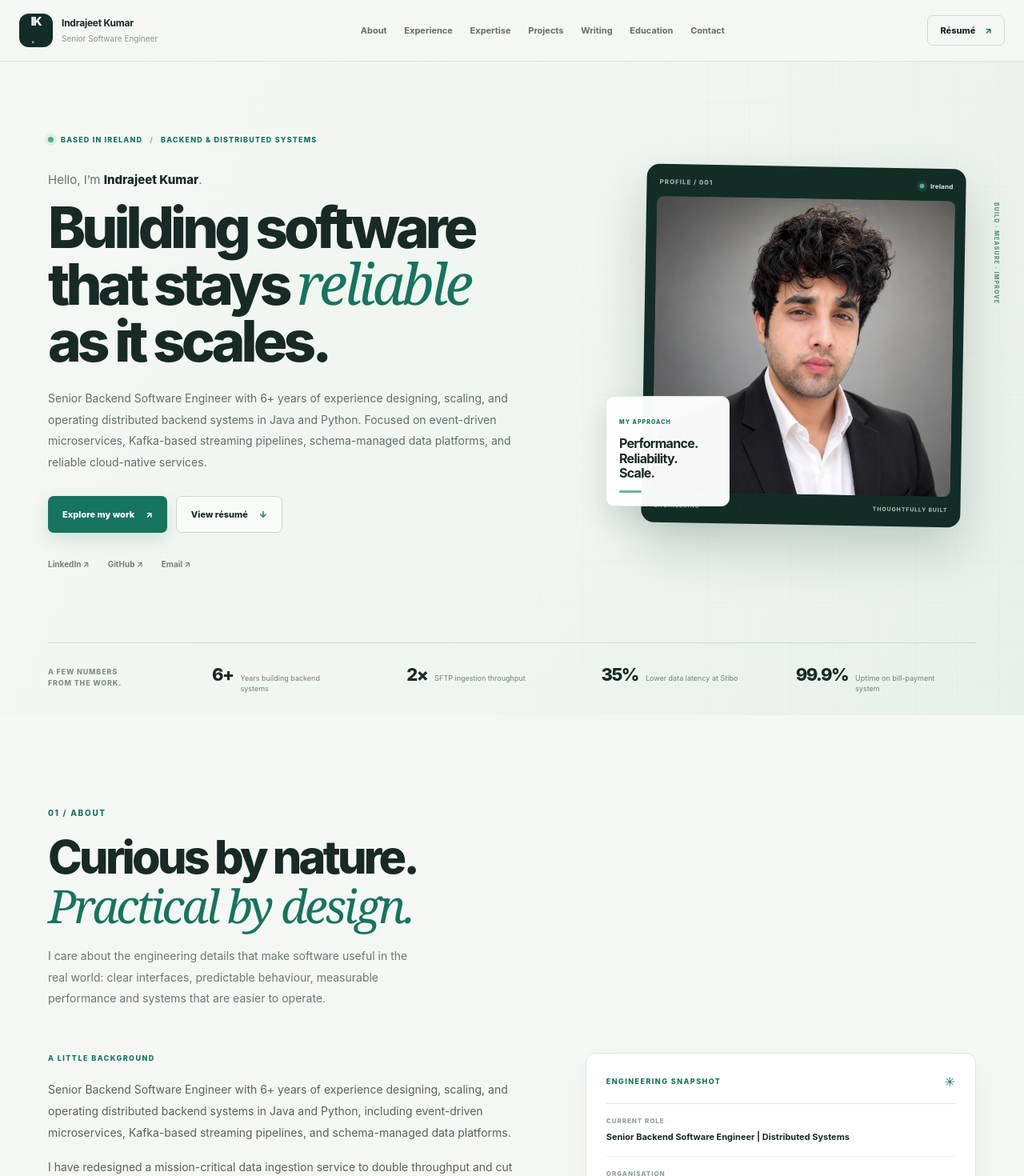
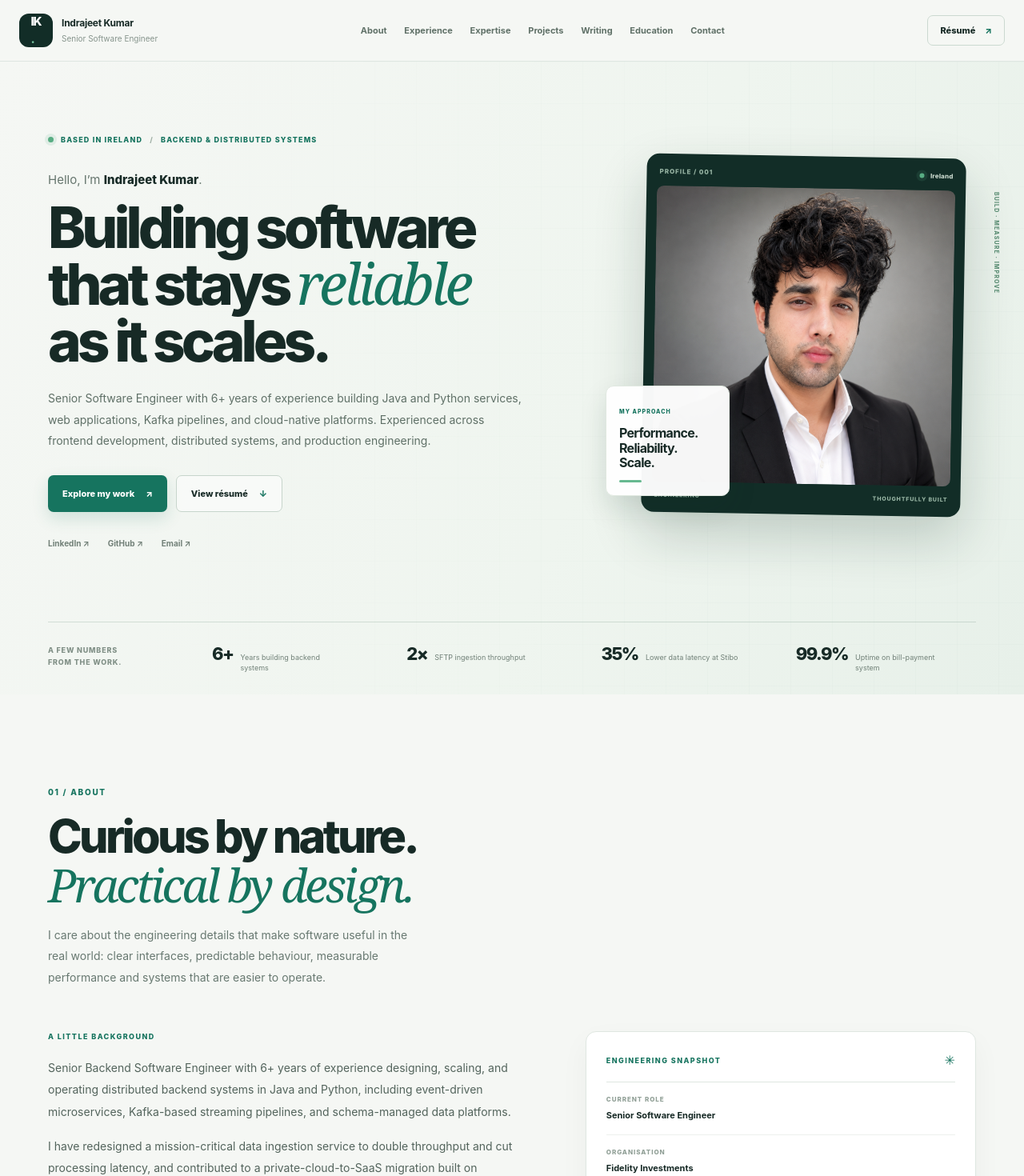
Before and after one commit to officio-indrajeet/officio-indrajeet.github.io, a React (Vite) app: page / in a window 1280 px wide. Shown: the top 1470 px of the page at 80% size. Built offline with nearby package versions, Linux system fonts and the light colour scheme.

Commit message:
Use Senior Software Engineer title and remove Athlone location

```diff
--- a/src/data/userData.ts
+++ b/src/data/userData.ts
@@ -1,7 +1,7 @@
 export const userData = {
   name: "Indrajeet Kumar",
-  title: "Senior Backend Software Engineer | Distributed Systems",
-  bio: "Senior Backend Software Engineer with 6+ years of experience designing, scaling, and operating distributed backend systems in Java and Python. Focused on event-driven microservices, Kafka-based streaming pipelines, schema-managed data platforms, and reliable cloud-native services.",
+  title: "Senior Software Engineer",
+  bio: "Senior Software Engineer with 6+ years of experience building Java and Python services, web applications, Kafka pipelines, and cloud-native platforms. Experienced across frontend development, distributed systems, and production engineering.",
   location: "Ireland",
   company: "Fidelity Investments",
   email: "officio.indrajeet@gmail.com",
@@ -90,7 +90,7 @@ export const userData = {
     {
       company: "Ericsson",
       position: "Software Engineer",
-      location: "Athlone, Ireland (Hybrid)",
+      location: "Ireland (Hybrid)",
       duration: "Oct 2024 - Jul 2026",
       achievements: [
         "Redesigned the SFTP File Transfer microservice architecture, API contracts, and data flow, increasing throughput from 77 to 152 messages per second and reducing processing time from 12 to 7 minutes.",
```
